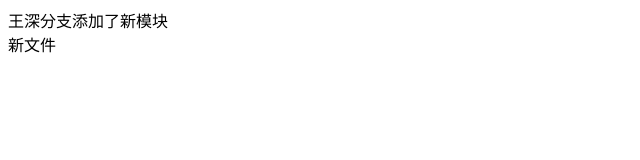
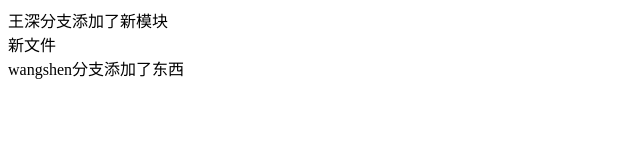
Before and after one commit to Jasonwang911/newGitRes, a plain HTML site: page index.html in a window 1280 px wide. Shown: the whole page, without its empty margins (0-640 px from the left). Drawn offline with Linux system fonts and the light colour scheme.

Commit message:
wangshen分支添加了新模块

```diff
--- a/index.html
+++ b/index.html
@@ -9,5 +9,6 @@
 <body>
     <div>王深分支添加了新模块</div>
     <div>新文件</div>
+    <div>wangshen分支添加了东西</div>
 </body>
 </html>
```
